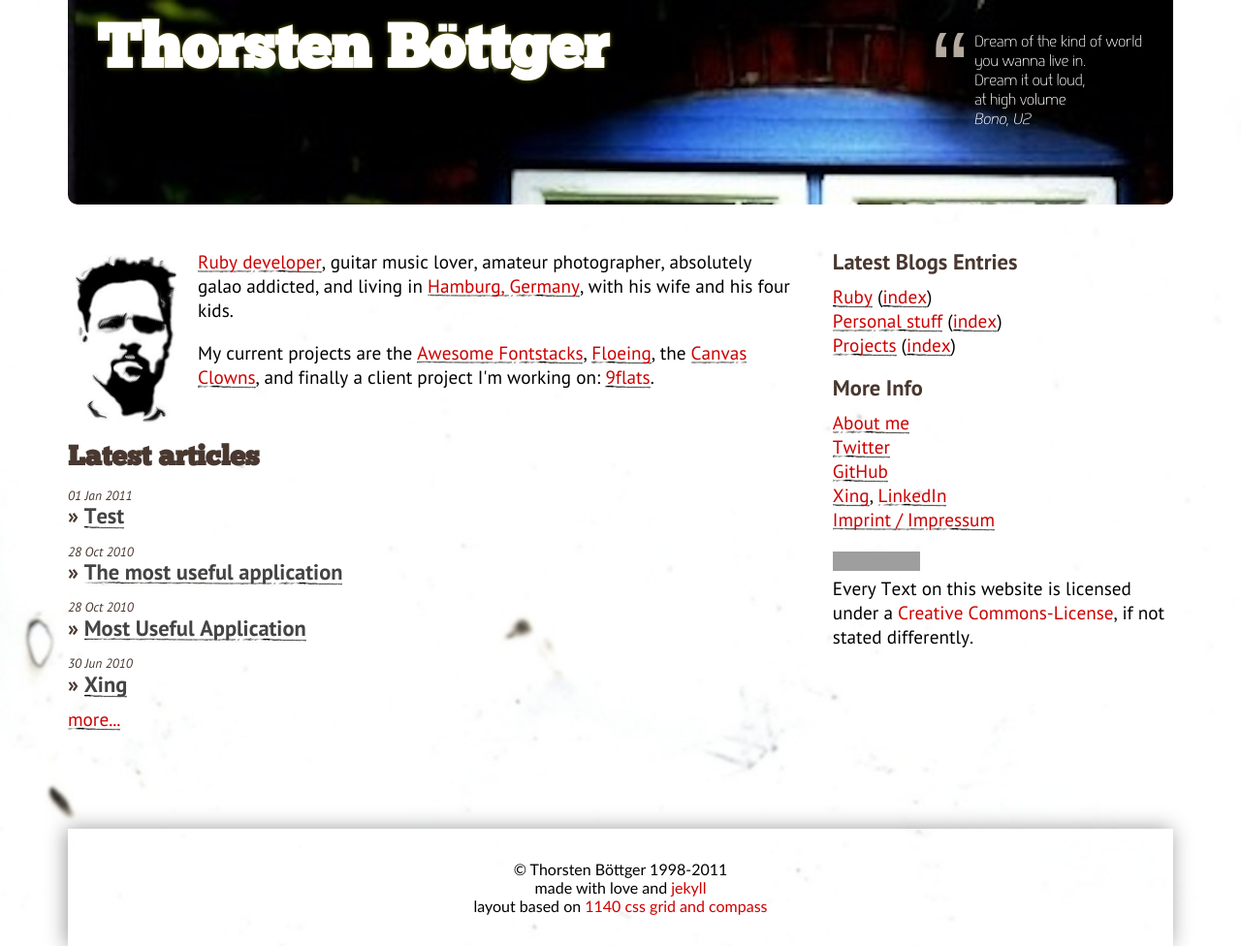
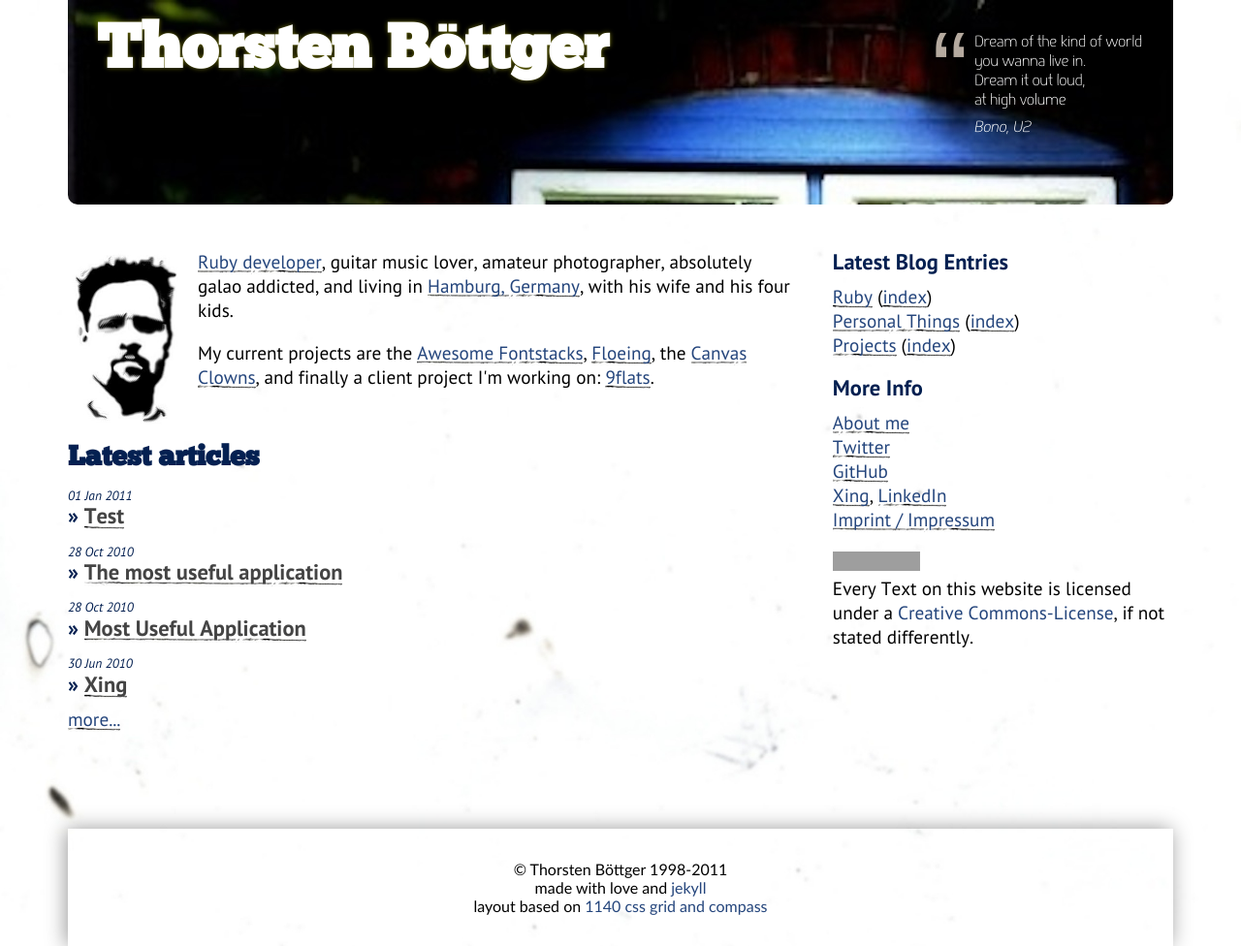
Before and after one commit to alto/mt7.de, a Jekyll site: the page built from index.html, in a window 1280 px wide. Shown: the whole page at 97% size. Built offline with Jekyll 4.4.1, drawn with Linux system fonts in a browser that asks for light colours; grey boxes are pictures that could not be loaded.

Commit message:
some styling

```diff
--- a/_layouts/default.html
+++ b/_layouts/default.html
@@ -55,10 +55,10 @@
 
     <section class="sidebar">
 
-      <h3>Latest Blogs Entries</h3>
+      <h3>Latest Blog Entries</h3>
       <ol>
         <li><a href="/business/blog.html">Ruby</a> (<a href="/business/index.html">index</a>)</li>
-        <li><a href="/personal/blog.html">Personal stuff</a> (<a href="/personal/index.html">index</a>)</li>
+        <li><a href="/personal/blog.html">Personal Things</a> (<a href="/personal/index.html">index</a>)</li>
         <li><a href="/projects/blog.html">Projects</a> (<a href="/projects/index.html">index</a>)</li>
       </ol>
 
--- a/css/mobile.css
+++ b/css/mobile.css
@@ -74,6 +74,10 @@ body {
   font-family: "Springsteel", "Lucida Grande", "Arial", "Helvetica", "Verdana", "Gill Sans", sans-serif;
 }
 /* line 24, ../sass/partials/_layout.sass */
+.header blockquote p {
+  margin-bottom: 0.5em;
+}
+/* line 26, ../sass/partials/_layout.sass */
 .header blockquote .apostroph {
   display: inline;
   line-height: 1ex;
@@ -85,7 +89,7 @@ body {
   color: #b5aa9f;
 }
 
-/* line 34, ../sass/partials/_layout.sass */
+/* line 36, ../sass/partials/_layout.sass */
 .footer {
   margin-top: 5em;
   box-shadow: -2px 0 20px rgba(0, 0, 0, 0.4);
@@ -94,7 +98,7 @@ body {
   padding-bottom: 2em;
 }
 
-/* line 41, ../sass/partials/_layout.sass */
+/* line 43, ../sass/partials/_layout.sass */
 .sidebar {
   width: auto;
   float: none;
@@ -104,22 +108,22 @@ body {
   padding-right: 20px;
   margin-right: 0px;
 }
-/* line 44, ../sass/partials/_layout.sass */
+/* line 46, ../sass/partials/_layout.sass */
 .sidebar ol {
   list-style-type: none;
 }
-/* line 46, ../sass/partials/_layout.sass */
+/* line 48, ../sass/partials/_layout.sass */
 .sidebar .twitterbadge {
   margin-bottom: 1em;
 }
-/* line 48, ../sass/partials/_layout.sass */
+/* line 50, ../sass/partials/_layout.sass */
 .sidebar .google-ads {
   text-align: center;
   margin: 0 auto 1em auto;
   width: 180px;
 }
 
-/* line 53, ../sass/partials/_layout.sass */
+/* line 55, ../sass/partials/_layout.sass */
 .content {
   width: auto;
   float: none;
@@ -129,7 +133,7 @@ body {
   padding-right: 20px;
 }
 
-/* line 57, ../sass/partials/_layout.sass */
+/* line 59, ../sass/partials/_layout.sass */
 .post-content img {
   float: left;
   margin-right: 10px;
@@ -148,12 +152,12 @@ a {
 }
 /* line 7, ../sass/partials/_typography.sass */
 a:link, a:visited {
-  color: #cc0000;
+  color: #24457c;
   text-decoration: none;
 }
 /* line 10, ../sass/partials/_typography.sass */
 a:hover {
-  color: #101043;
+  color: #042051;
   text-decoration: none;
 }
 /* line 13, ../sass/partials/_typography.sass */
@@ -167,7 +171,7 @@ a.hidden-link {
 }
 /* line 18, ../sass/partials/_typography.sass */
 .header h1 {
-  color: #483830;
+  color: #042051;
   font-family: "ChunkFive", "Georgia", "Palatino", "Times New Roman", "Baskerville", "Hoefler Text", serif;
   line-height: 70px;
   margin: 19px 30px 0 30px;
@@ -189,7 +193,7 @@ a.hidden-link {
 
 /* line 35, ../sass/partials/_typography.sass */
 h2, h3, h4, h5 {
-  color: #483830;
+  color: #042051;
   font-family: "ChunkFive", "Georgia", "Palatino", "Times New Roman", "Baskerville", "Hoefler Text", serif;
   margin-bottom: 0.5em;
 }
--- a/css/screen.css
+++ b/css/screen.css
@@ -70,6 +70,10 @@ body {
   font-family: "Springsteel", "Lucida Grande", "Arial", "Helvetica", "Verdana", "Gill Sans", sans-serif;
 }
 /* line 24, ../sass/partials/_layout.sass */
+.header blockquote p {
+  margin-bottom: 0.5em;
+}
+/* line 26, ../sass/partials/_layout.sass */
 .header blockquote .apostroph {
   display: inline;
   line-height: 1ex;
@@ -81,7 +85,7 @@ body {
   color: #b5aa9f;
 }
 
-/* line 34, ../sass/partials/_layout.sass */
+/* line 36, ../sass/partials/_layout.sass */
 .footer {
   margin-top: 5em;
   box-shadow: -2px 0 20px rgba(0, 0, 0, 0.4);
@@ -90,36 +94,36 @@ body {
   padding-bottom: 2em;
 }
 
-/* line 41, ../sass/partials/_layout.sass */
+/* line 43, ../sass/partials/_layout.sass */
 .sidebar {
   width: 30.8%;
   margin-right: 3.8%;
   float: left;
   margin-right: 0px;
 }
-/* line 44, ../sass/partials/_layout.sass */
+/* line 46, ../sass/partials/_layout.sass */
 .sidebar ol {
   list-style-type: none;
 }
-/* line 46, ../sass/partials/_layout.sass */
+/* line 48, ../sass/partials/_layout.sass */
 .sidebar .twitterbadge {
   margin-bottom: 1em;
 }
-/* line 48, ../sass/partials/_layout.sass */
+/* line 50, ../sass/partials/_layout.sass */
 .sidebar .google-ads {
   text-align: center;
   margin: 0 auto 1em auto;
   width: 180px;
 }
 
-/* line 53, ../sass/partials/_layout.sass */
+/* line 55, ../sass/partials/_layout.sass */
 .content {
   width: 65.4%;
   margin-right: 3.8%;
   float: left;
 }
 
-/* line 57, ../sass/partials/_layout.sass */
+/* line 59, ../sass/partials/_layout.sass */
 .post-content img {
   float: left;
   margin-right: 10px;
@@ -138,12 +142,12 @@ a {
 }
 /* line 7, ../sass/partials/_typography.sass */
 a:link, a:visited {
-  color: #cc0000;
+  color: #24457c;
   text-decoration: none;
 }
 /* line 10, ../sass/partials/_typography.sass */
 a:hover {
-  color: #101043;
+  color: #042051;
   text-decoration: none;
 }
 /* line 13, ../sass/partials/_typography.sass */
@@ -157,7 +161,7 @@ a.hidden-link {
 }
 /* line 18, ../sass/partials/_typography.sass */
 .header h1 {
-  color: #483830;
+  color: #042051;
   font-family: "ChunkFive", "Georgia", "Palatino", "Times New Roman", "Baskerville", "Hoefler Text", serif;
   line-height: 70px;
   margin: 19px 30px 0 30px;
@@ -179,7 +183,7 @@ a.hidden-link {
 
 /* line 35, ../sass/partials/_typography.sass */
 h2, h3, h4, h5 {
-  color: #483830;
+  color: #042051;
   font-family: "ChunkFive", "Georgia", "Palatino", "Times New Roman", "Baskerville", "Hoefler Text", serif;
   margin-bottom: 0.5em;
 }
--- a/css/smallscreen.css
+++ b/css/smallscreen.css
@@ -70,6 +70,10 @@ body {
   font-family: "Springsteel", "Lucida Grande", "Arial", "Helvetica", "Verdana", "Gill Sans", sans-serif;
 }
 /* line 24, ../sass/partials/_layout.sass */
+.header blockquote p {
+  margin-bottom: 0.5em;
+}
+/* line 26, ../sass/partials/_layout.sass */
 .header blockquote .apostroph {
   display: inline;
   line-height: 1ex;
@@ -81,7 +85,7 @@ body {
   color: #b5aa9f;
 }
 
-/* line 34, ../sass/partials/_layout.sass */
+/* line 36, ../sass/partials/_layout.sass */
 .footer {
   margin-top: 5em;
   box-shadow: -2px 0 20px rgba(0, 0, 0, 0.4);
@@ -90,36 +94,36 @@ body {
   padding-bottom: 2em;
 }
 
-/* line 41, ../sass/partials/_layout.sass */
+/* line 43, ../sass/partials/_layout.sass */
 .sidebar {
   width: 30.8%;
   margin-right: 3.8%;
   float: left;
   margin-right: 0px;
 }
-/* line 44, ../sass/partials/_layout.sass */
+/* line 46, ../sass/partials/_layout.sass */
 .sidebar ol {
   list-style-type: none;
 }
-/* line 46, ../sass/partials/_layout.sass */
+/* line 48, ../sass/partials/_layout.sass */
 .sidebar .twitterbadge {
   margin-bottom: 1em;
 }
-/* line 48, ../sass/partials/_layout.sass */
+/* line 50, ../sass/partials/_layout.sass */
 .sidebar .google-ads {
   text-align: center;
   margin: 0 auto 1em auto;
   width: 180px;
 }
 
-/* line 53, ../sass/partials/_layout.sass */
+/* line 55, ../sass/partials/_layout.sass */
 .content {
   width: 65.4%;
   margin-right: 3.8%;
   float: left;
 }
 
-/* line 57, ../sass/partials/_layout.sass */
+/* line 59, ../sass/partials/_layout.sass */
 .post-content img {
   float: left;
   margin-right: 10px;
@@ -138,12 +142,12 @@ a {
 }
 /* line 7, ../sass/partials/_typography.sass */
 a:link, a:visited {
-  color: #cc0000;
+  color: #24457c;
   text-decoration: none;
 }
 /* line 10, ../sass/partials/_typography.sass */
 a:hover {
-  color: #101043;
+  color: #042051;
   text-decoration: none;
 }
 /* line 13, ../sass/partials/_typography.sass */
@@ -157,7 +161,7 @@ a.hidden-link {
 }
 /* line 18, ../sass/partials/_typography.sass */
 .header h1 {
-  color: #483830;
+  color: #042051;
   font-family: "ChunkFive", "Georgia", "Palatino", "Times New Roman", "Baskerville", "Hoefler Text", serif;
   line-height: 70px;
   margin: 19px 30px 0 30px;
@@ -179,7 +183,7 @@ a.hidden-link {
 
 /* line 35, ../sass/partials/_typography.sass */
 h2, h3, h4, h5 {
-  color: #483830;
+  color: #042051;
   font-family: "ChunkFive", "Georgia", "Palatino", "Times New Roman", "Baskerville", "Hoefler Text", serif;
   margin-bottom: 0.5em;
 }
--- a/sass/partials/_layout.sass
+++ b/sass/partials/_layout.sass
@@ -21,6 +21,8 @@ body
     margin: 2em 2em 4em 4em
     padding:  0 0 0 1em
     font-family: $decofont
+    p
+      margin-bottom: 0.5em
     .apostroph
       display: inline
       line-height: 1ex
```
Also changed, not shown: sass/partials/_base.sass (+5 -2 lines).
